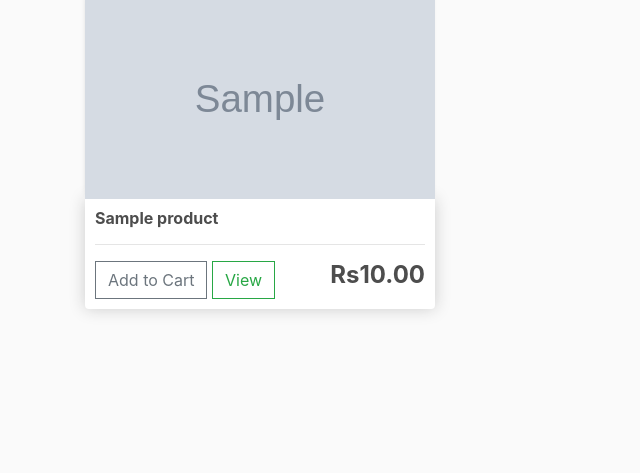
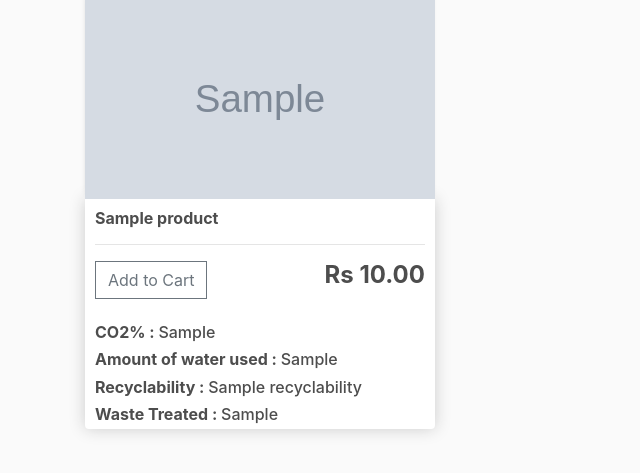
Before and after one commit to p0larstern/easpa, a Django app: template PSI/templates/store/store.html in a window 1280 px wide. Shown: the part 92-565 px from the top of the page, without its empty margins (0-640 px from the left). Run offline with Django 3.2, Linux system fonts and the light colour scheme; the template is opened without the code that fills it: most values are stand-ins (such as "Sample title", 1, 10 or a date in 2020); grey boxes marked "Sample" are stand-in pictures; some libraries are stand-ins or nearby versions.

Commit message:
Update store.html

```diff
--- a/PSI/templates/store/store.html
+++ b/PSI/templates/store/store.html
@@ -10,13 +10,18 @@
 				<hr>
 
 				<button data-product="{{product.id}}" data-action="add"   class="btn btn-outline-secondary add-btn update-cart">Add to Cart</button>
-				<a class="btn btn-outline-success" href="#">View</a>
-				<h4 style="display: inline-block; float: right"><strong>Rs{{product.price|floatformat:2}}</strong></h4>
+<!--				<a class="btn btn-outline-success" href="#">View</a>-->
+				<h4 style="display: inline-block; float: right"><strong>Rs {{product.price|floatformat:2}}</strong></h4><br>
+
+
+				<br><h6 style="display:inline-block;float: inline-start "><strong>CO2% : </strong>{{product.carbon_footprint}}</h6><br>
+				<h6 style="display:inline-block;float: inline-start "><strong>Amount of water used : </strong>{{product.water_used}}</h6><br>
+				<h6 style="display:inline-block;float: inline-start "><strong>Recyclability : </strong>{{product.recyclability}}</h6><br>
+				<h6 style="display:inline-block;float: inline-start "><strong>Waste Treated : </strong>{{product.waste_treated}}</h6><br>
 
 			</div>
 		</div>
 		{% endfor %}
 	</div>
 
-
 {% endblock content %}
```
